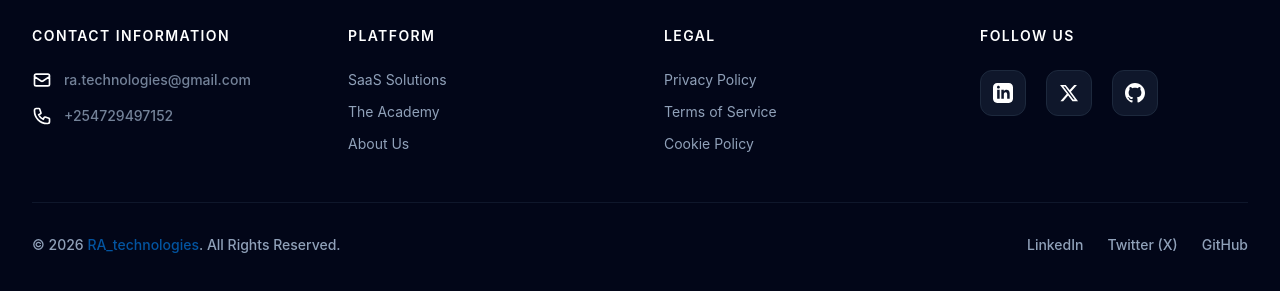
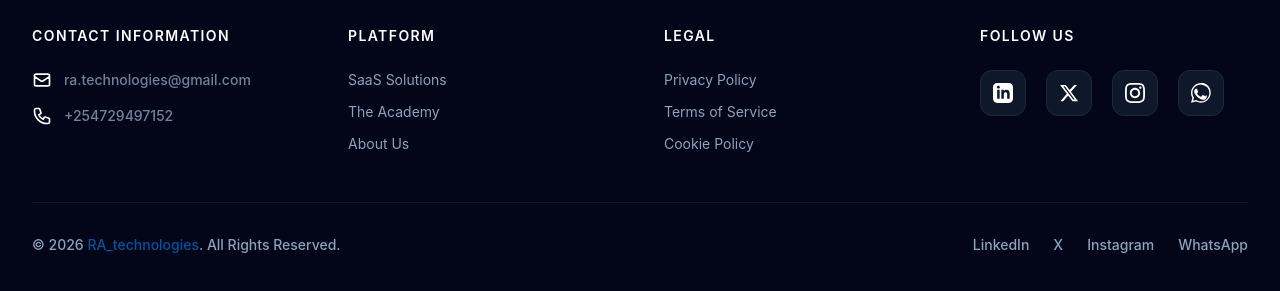
Before and after one commit to Alex-Mwaura-k/RA_technologies, a React (Vite) app: page / in a window 1280 px wide. Shown: the part 5338-5629 px from the top of the page. Built offline with nearby package versions, Linux system fonts and the light colour scheme.

Commit message:
Footer updates

```diff
--- a/src/components/layout/Footer.jsx
+++ b/src/components/layout/Footer.jsx
@@ -123,19 +123,31 @@ const Footer = () => {
           <div className="text-center md:text-left">
             <h4 className="text-white font-semibold mb-6 text-sm uppercase tracking-widest text-slate-500">Follow Us</h4>
             <div className="flex space-x-5 justify-center md:justify-start">
-              <a href={SITE_CONFIG.socialLinks[0].href} className="p-3 bg-slate-900 border border-slate-800 rounded-xl hover:border-white transition-colors group/icon">
+              {/* LinkedIn */}
+              <a href={SITE_CONFIG.socialLinks[0].href} target="_blank" rel="noopener noreferrer" className="p-3 bg-slate-900 border border-slate-800 rounded-xl hover:border-[var(--dark-blue)] transition-colors group/icon">
                 <svg className="w-5 h-5 text-white" fill="currentColor" viewBox="0 0 24 24">
                   <path d="M19 0h-14c-2.761 0-5 2.239-5 5v14c0 2.761 2.239 5 5 5h14c2.761 0 5-2.239 5-5v-14c0-2.761-2.239-5-5-5zm-11 19h-3v-11h3v11zm-1.5-12.268c-.966 0-1.75-.79-1.75-1.764s.784-1.764 1.75-1.764 1.75.79 1.75 1.764-.783 1.764-1.75 1.764zm13.5 12.268h-3v-5.604c0-3.368-4-3.113-4 0v5.604h-3v-11h3v1.765c1.396-2.586 7-2.777 7 2.476v6.759z"/>
                 </svg>
               </a>
-              <a href={SITE_CONFIG.socialLinks[1].href} className="p-3 bg-slate-900 border border-slate-800 rounded-xl hover:border-white transition-colors group/icon">
+
+              {/* X (Twitter) */}
+              <a href={SITE_CONFIG.socialLinks[1].href} target="_blank" rel="noopener noreferrer" className="p-3 bg-slate-900 border border-slate-800 rounded-xl hover:border-[var(--dark-blue)] transition-colors group/icon">
                 <svg className="w-5 h-5 text-white" fill="currentColor" viewBox="0 0 24 24">
                   <path d="M18.244 2.25h3.308l-7.227 8.26 8.502 11.24H16.17l-5.214-6.817L4.99 21.75H1.68l7.73-8.835L1.254 2.25H8.08l4.713 6.231zm-1.161 17.52h1.833L7.084 4.126H5.117z"/>
                 </svg>
               </a>
-              <a href={SITE_CONFIG.socialLinks[2].href} className="p-3 bg-slate-900 border border-slate-800 rounded-xl hover:border-white transition-colors group/icon">
+
+              {/* Instagram */}
+              <a href={SITE_CONFIG.socialLinks[2].href} target="_blank" rel="noopener noreferrer"className="p-3 bg-slate-900 border border-slate-800 rounded-xl hover:border-[var(--dark-blue)] transition-colors group/icon">
                 <svg className="w-5 h-5 text-white" fill="currentColor" viewBox="0 0 24 24">
-                  <path d="M12 0c-6.626 0-12 5.373-12 12 0 5.302 3.438 9.8 8.207 11.387.599.111.793-.261.793-.577v-2.234c-3.338.726-4.033-1.416-4.033-1.416-.546-1.387-1.333-1.756-1.333-1.756-1.089-.745.083-.729.083-.729 1.205.084 1.839 1.237 1.839 1.237 1.07 1.834 2.807 1.304 3.492.997.107-.775.418-1.305.762-1.604-2.665-.305-5.467-1.334-5.467-5.931 0-1.311.469-2.381 1.236-3.221-.124-.303-.535-1.524.117-3.176 0 0 1.008-.322 3.301 1.23.957-.266 1.983-.399 3.003-.404 1.02.005 2.047.138 3.006.404 2.291-1.552 3.297-1.23 3.297-1.23.653 1.653.242 2.874.118 3.176.77.84 1.235 1.911 1.235 3.221 0 4.609-2.807 5.624-5.479 5.921.43.372.823 1.102.823 2.222v3.293c0 .319.192.694.801.576 4.765-1.589 8.199-6.086 8.199-11.386 0-6.627-5.373-12-12-12z"/>
+                  <path d="M12 2.163c3.204 0 3.584.012 4.85.07 3.252.148 4.771 1.691 4.919 4.919.058 1.265.069 1.645.069 4.849 0 3.205-.012 3.584-.069 4.849-.149 3.225-1.664 4.771-4.919 4.919-1.266.058-1.644.07-4.85.07-3.204 0-3.584-.012-4.849-.07-3.26-.149-4.771-1.699-4.919-4.92-.058-1.265-.07-1.644-.07-4.849 0-3.204.013-3.583.07-4.849.149-3.227 1.664-4.771 4.919-4.919 1.266-.057 1.645-.069 4.849-.069zm0-2.163c-3.259 0-3.667.014-4.947.072-4.358.2-6.78 2.618-6.98 6.98-.059 1.281-.073 1.689-.073 4.948 0 3.259.014 3.668.072 4.948.2 4.358 2.618 6.78 6.98 6.98 1.281.058 1.689.072 4.948.072 3.259 0 3.668-.014 4.948-.072 4.354-.2 6.782-2.618 6.979-6.98.059-1.28.073-1.689.073-4.948 0-3.259-.014-3.667-.072-4.947-.196-4.354-2.617-6.78-6.979-6.98-1.281-.059-1.69-.073-4.949-.073zm0 5.838c-3.403 0-6.162 2.759-6.162 6.162s2.759 6.163 6.162 6.163 6.162-2.759 6.162-6.163c0-3.403-2.759-6.162-6.162-6.162zm0 10.162c-2.209 0-4-1.79-4-4 0-2.209 1.791-4 4-4s4 1.791 4 4c0 2.21-1.791 4-4 4zm6.406-11.845c-.796 0-1.441.645-1.441 1.44s.645 1.44 1.441 1.44c.795 0 1.439-.645 1.439-1.44s-.644-1.44-1.439-1.44z"/>
+                </svg>
+              </a>
+
+              {/* WhatsApp */}
+              <a href={SITE_CONFIG.socialLinks[3].href} target="_blank" rel="noopener noreferrer" className="p-3 bg-slate-900 border border-slate-800 rounded-xl hover:border-[var(--dark-blue)] transition-colors group/icon">
+                <svg className="w-5 h-5 text-white" fill="currentColor" viewBox="0 0 24 24">
+                  <path d="M12.031 0c-6.627 0-11.996 5.37-11.996 11.996 0 2.12.553 4.148 1.558 5.946l-1.593 5.816 5.952-1.564c1.748.918 3.692 1.402 5.728 1.402h.004c6.627 0 12-5.37 12-11.998 0-3.21-1.25-6.228-3.518-8.498s-5.286-3.517-8.495-3.517zm0 2.016c2.67 0 5.178 1.042 7.067 2.932 1.89 1.892 2.933 4.402 2.93 7.07-.003 5.518-4.492 10.007-10.012 10.007h-.002c-1.843 0-3.649-.494-5.234-1.432l-.375-.222-3.89 1.022 1.04-3.79-.244-.39c-1.03-1.64-1.573-3.535-1.573-5.514 0-5.515 4.49-10.003 10.005-10.003zm5.293 14.154c-.29-.824-2.812-1.39-3.136-1.455-.323-.064-.558-.097-.792.257-.234.355-.91 1.16-1.116 1.385-.205.226-.41.258-.732.096-1.82-.916-3.118-1.782-4.32-3.82-.128-.216.12-.2.32-.4.202-.202.404-.473.606-.71.202-.236.27-.403.404-.672.134-.268.067-.504-.034-.705-.101-.202-.792-1.914-1.084-2.617-.285-.688-.573-.595-.792-.605-.205-.01-.441-.01-.676-.01-.235 0-.616.088-.94.442-.323.355-1.232 1.204-1.232 2.937 0 1.733 1.264 3.41 1.44 3.644.175.235 2.49 3.8 6.027 5.253 2.11.865 2.846 1.057 3.842 1.018 1.137-.047 3.135-1.282 3.576-2.525.441-1.243.441-2.31.306-2.535-.134-.225-.494-.354-.978-.597z"/>
                 </svg>
               </a>
             </div>
--- a/src/constants/siteConfig.js
+++ b/src/constants/siteConfig.js
@@ -1,10 +1,16 @@
+// constants/siteConfig.js
+
+const phone = "+254729497152";
+// Clean non-digit characters for the WhatsApp link (removes +, spaces, etc.)
+const cleanPhone = phone.replace(/\D/g, "");
+
 export const SITE_CONFIG = {
   brandName: "RAtechnologies.",
   brandShort: "RA",
   copyrightName: "RA_technologies",
   contact: {
     email: "ra.technologies@gmail.com",
-    phone: "+254729497152",
+    phone: phone,
   },
   platformLinks: [
     { label: "SaaS Solutions", href: "/solutions" },
@@ -17,8 +23,9 @@ export const SITE_CONFIG = {
     { label: "Cookie Policy", href: "#" },
   ],
   socialLinks: [
-    { label: "LinkedIn", href: "#" },
-    { label: "Twitter (X)", href: "#" },
-    { label: "GitHub", href: "#" },
-  ]
+    { label: "LinkedIn", href: "https://www.linkedin.com/company/ratchnologies/" },
+    { label: "X", href: "https://x.com/yourhandle" },
+    { label: "Instagram", href: "https://www.instagram.com/ra_technologies_" },
+    { label: "WhatsApp", href: `https://wa.me/${cleanPhone}` },
+  ],
 };
```
